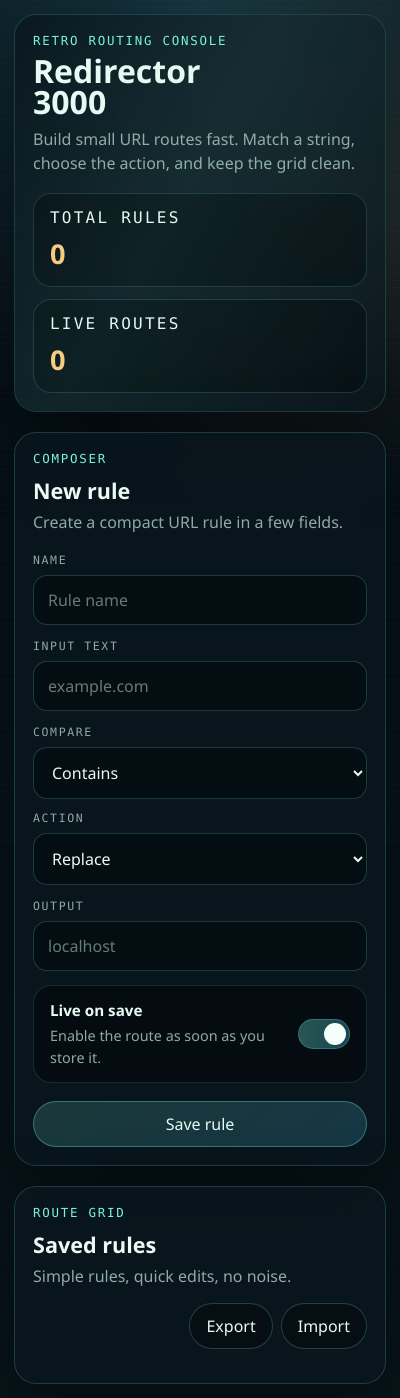
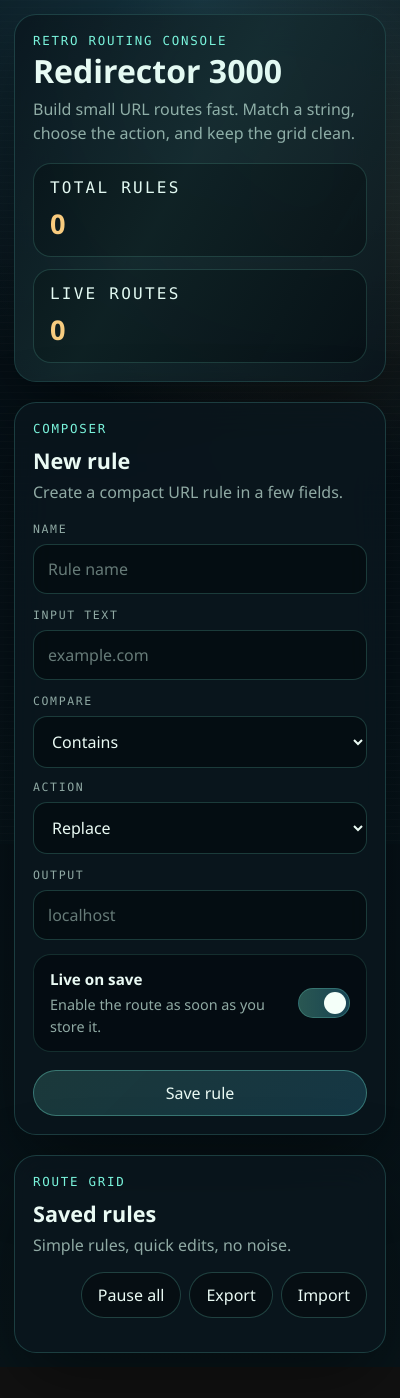
Before and after one commit to Quedow/redirector-3000, a browser extension: page shared/popup.html in a window 400 px wide. After the commit the page ends 1367 px from the top, so only its background shows below. Drawn offline with Linux system fonts and the light colour scheme.

Commit message:
feat: all live/pause btn

```diff
--- a/shared/popup.html
+++ b/shared/popup.html
@@ -143,7 +143,8 @@
       font-size: clamp(2rem, 5vw, 4rem);
       line-height: 0.96;
       font-weight: 600;
-      max-width: 9ch;
+      max-width: none;
+      white-space: nowrap;
     }
 
     .hero p {
@@ -647,6 +648,7 @@
               <p>Simple rules, quick edits, no noise.</p>
             </div>
             <div class="panel-tools">
+              <button type="button" id="toggle-all">Pause all</button>
               <button type="button" id="export-data">Export</button>
               <button type="button" id="import-data">Import</button>
             </div>
--- a/shared/popup.js
+++ b/shared/popup.js
@@ -14,6 +14,7 @@ const elements = {
     actionType: document.getElementById("action-type"),
     output: document.getElementById("output"),
     enabled: document.getElementById("enabled"),
+    toggleAll: document.getElementById("toggle-all"),
     exportData: document.getElementById("export-data"),
     importData: document.getElementById("import-data"),
     importFile: document.getElementById("import-file"),
@@ -192,6 +193,10 @@ async function importRules(file) {
 function updateRuleSummary(rules) {
     elements.ruleCount.textContent = String(rules.length);
     elements.enabledCount.textContent = String(rules.filter((rule) => rule.enabled).length);
+    const anyRules = rules.length > 0;
+    const allDisabled = anyRules && rules.every((rule) => !rule.enabled);
+    elements.toggleAll.textContent = allDisabled ? "Live all" : "Pause all";
+    elements.toggleAll.disabled = !anyRules;
 }
 
 async function load() {
@@ -247,6 +252,14 @@ elements.exportData.addEventListener("click", async () => {
 
 elements.importData.addEventListener("click", () => {
     elements.importFile.click();
+});
+
+elements.toggleAll.addEventListener("click", async () => {
+    const rules = await readRules();
+    if (!rules.length) return;
+
+    const enableAll = rules.every((rule) => !rule.enabled);
+    await writeRules(rules.map((rule) => ({ ...rule, enabled: enableAll })));
 });
 
 elements.importFile.addEventListener("change", async (event) => {
```
